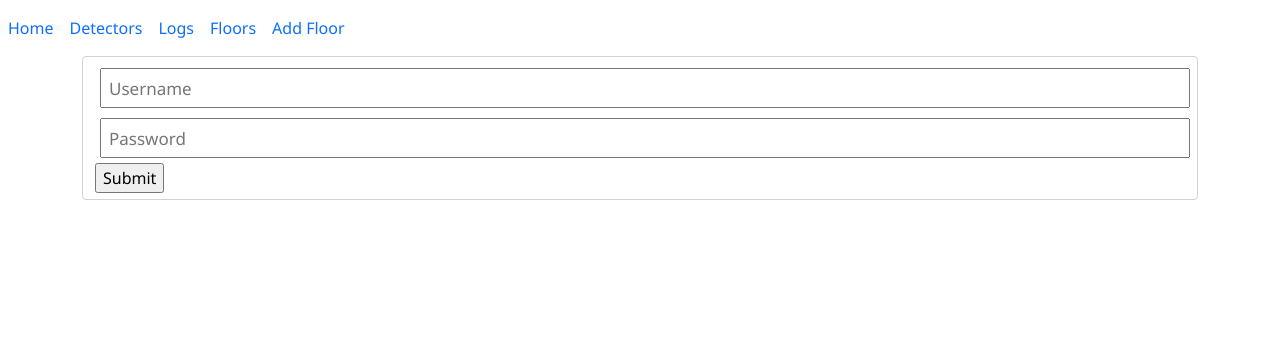
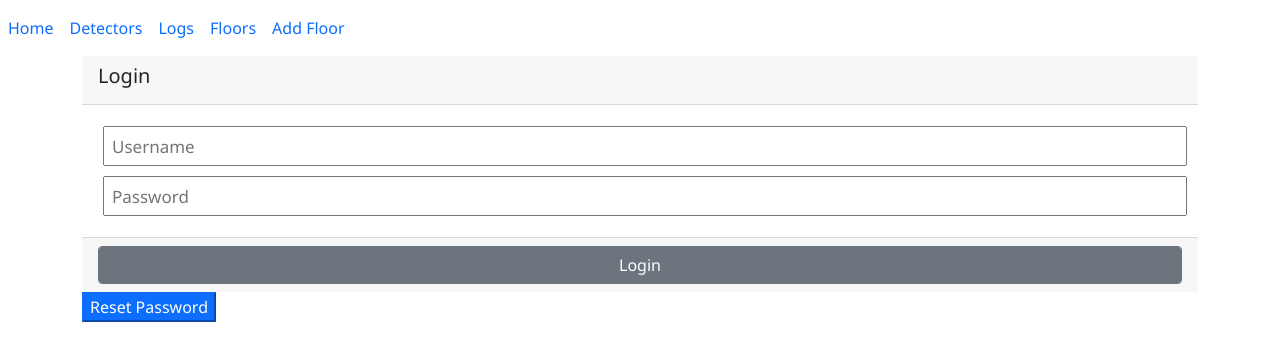
Before and after one commit to RagingRedBull/thesis-frontend, a React (Create React App) app: page /login in a window 1280 px wide. Shown: the top 360 px of the page. Built offline with nearby package versions, Linux system fonts and the light colour scheme.

Commit message:
Change some design in the button and added a button link to reset password

```diff
--- a/src/components/Login/index.js
+++ b/src/components/Login/index.js
@@ -1,57 +1,74 @@
 import React from "react";
 import { useState } from "react";
+import { Link } from "react-router-dom";
 
 const Login = () => {
-    const [username, setUsername] = useState('');
-    const [password, setPassword] = useState('');
+  const [username, setUsername] = useState("");
+  const [password, setPassword] = useState("");
 
-    const onSubmit = async (e) =>{
+  const onSubmit = async (e) => {
     e.preventDefault();
 
-        if(!username){
-            alert('Please enter username');
+    if (!username) {
+      alert("Please enter username");
       return null;
     }
-        if(!password){
-            alert('Please enter password');
+    if (!password) {
+      alert("Please enter password");
       return null;
     }
-    }
+  };
 
-    return(
-        <form className='container' onSubmit={onSubmit}>
-            <div className='form-control'>
-                <div className='input-container'>
+  return (
+    <div className="container">
+      <form onSubmit={onSubmit}>
+        <div className="card-header">
+          <h5>Login</h5>
+        </div>
+        <div className="card-body">
+          <div className="input-container">
             <input
-                        type='text'
+              type="text"
               style={inputStyle}
               onChange={(e) => setUsername(e.target.value)}
               //required
-                        placeholder="Username"/>
+              placeholder="Username"
+            />
           </div>
           <div className="input-container">
             <input
-                        type='password'
+              type="password"
               style={inputStyle}
               onChange={(e) => setPassword(e.target.value)}
               //required
-                        placeholder="Password"/>
+              placeholder="Password"
+            />
           </div>
-                <div className="button-container">
-                    <input
-                        type='submit'/>
+        </div>
+        <div className="card-footer">
+          <div className="text-center">
+            <button
+              type="submit"
+              className="btn btn-secondary btn-block form-control"
+            >
+              Login
+            </button>
           </div>
         </div>
       </form>
+      <Link to = '/change-password'>
+          <button className="btn-primary">Reset Password</button>
+      </Link>
+    </div>
   );
 };
 
 const inputStyle = {
-    width: '100%',
-    height: '40px',
-    margin: '5px',
-    padding: '3px 7px',
-    fontSize: '17px'
-}
+  width: "100%",
+  height: "40px",
+  margin: "5px",
+  padding: "3px 7px",
+  fontSize: "17px",
+};
 
 export default Login;
```
Lines whose indentation alone changed are shown as unchanged.
